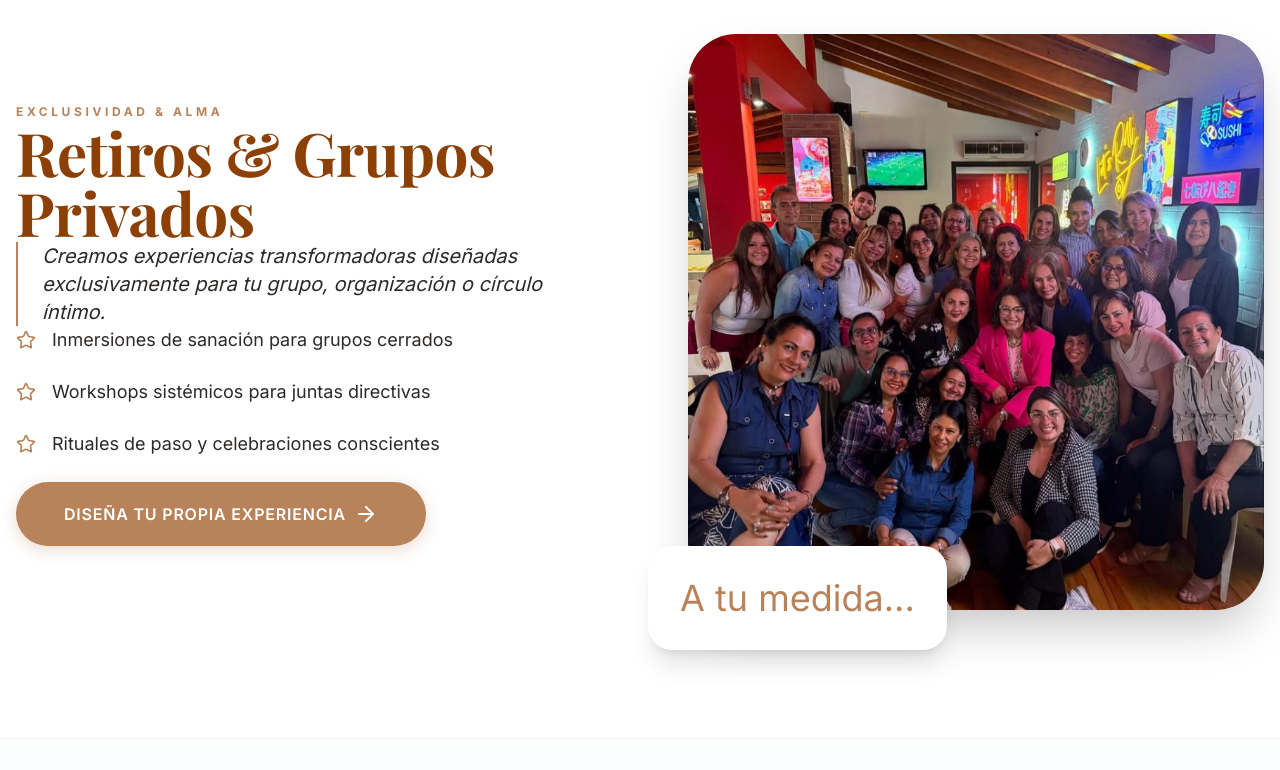
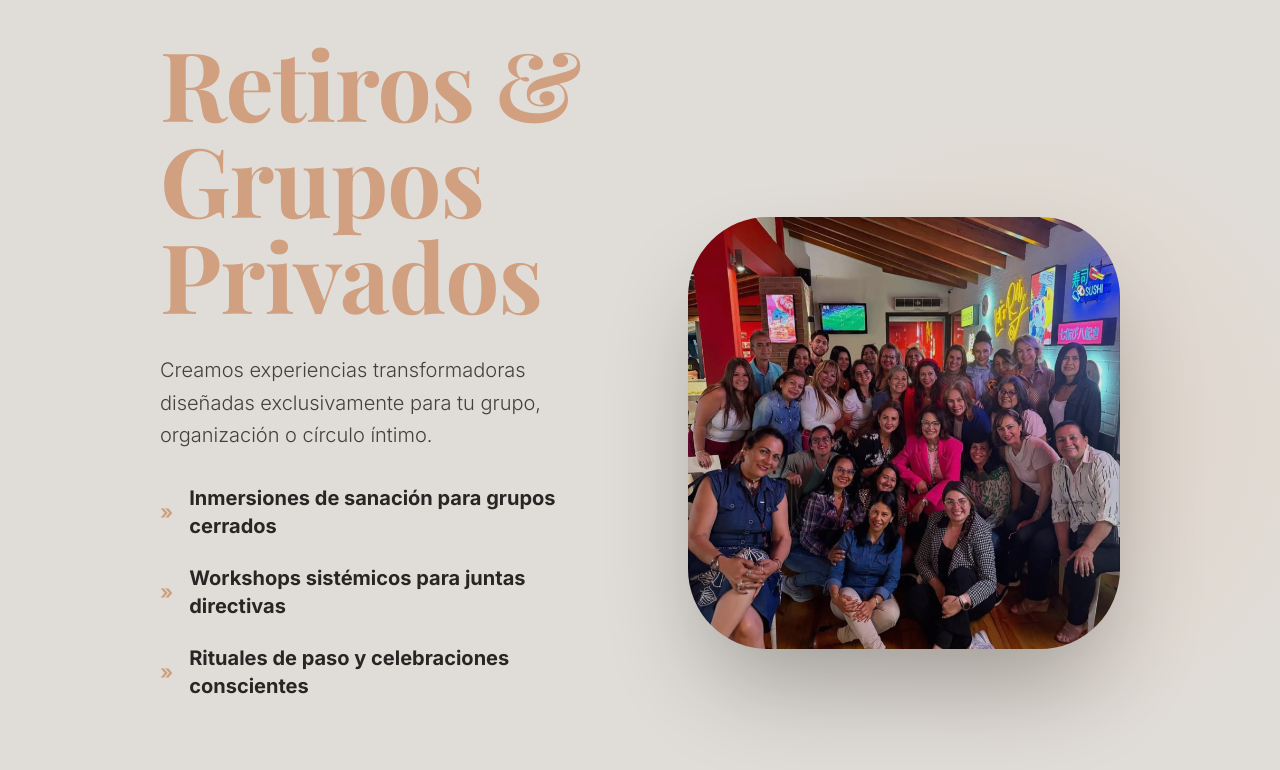
Before and after one commit to yelitzerangeloficialweb-max/yelitze-rangel-web, a Next.js app: page /eventos in a window 1280 px wide. Shown: the part 3300-4070 px from the top of the page. Built offline with nearby package versions, Linux system fonts and the light colour scheme; a web font is replaced by a local one.

Commit message:
style: redesign 'Retiros Privados' section with warm gray background, copper glow, and new typography

```diff
--- a/app/(website)/(routes)/eventos/page.tsx
+++ b/app/(website)/(routes)/eventos/page.tsx
@@ -206,55 +206,62 @@ export default function EventsPage() {
                 </div>
             </section>
 
-            {/* 4. SECTION: RETIROS A MEDIDA (LUXURY) */}
-            <section className="py-32 bg-white relative overflow-hidden">
-                <div className="container mx-auto max-w-7xl px-4">
+            {/* 4. SECTION: RETIROS A MEDIDA (EDITORIAL REDESIGN) */}
+            <section className="py-32 bg-[#e0ddd8] relative overflow-hidden">
+                {/* Decorative Glow */}
+                <div className="absolute right-0 top-1/2 -translate-y-1/2 w-[40%] h-[80%] bg-[radial-gradient(circle_at_center,_rgba(224,152,106,0.15),_transparent_70%)] pointer-events-none" />
+
+                <div className="container mx-auto max-w-7xl px-8 lg:px-40 relative z-10">
                     <div className="flex flex-col lg:flex-row items-center gap-16 lg:gap-24">
-                        <div className="lg:w-1/2 space-y-10">
+                        <div className="lg:w-1/2 space-y-12">
                             <FadeIn>
-                                <span className="text-[var(--color-secondary)] font-bold tracking-[0.3em] uppercase text-xs">Exclusividad & Alma</span>
-                                <h2 className="text-4xl md:text-6xl font-heading text-[var(--color-primary)] leading-tight">Retiros & Grupos <br /> Privados</h2>
-                                <p className="text-xl text-[var(--color-text-light)] italic border-l-2 border-[var(--color-secondary)] pl-6">
+                                <h2 className="text-6xl lg:text-8xl font-heading text-[#d0a080] leading-[1.1] mb-8">
+                                    Retiros & Grupos <br /> Privados
+                                </h2>
+
+                                <div className="space-y-8">
+                                    <p className="text-xl text-stone-700 leading-relaxed font-light max-w-lg">
                                         Creamos experiencias transformadoras diseñadas exclusivamente para tu grupo, organización o círculo íntimo.
                                     </p>
+
                                     <ul className="space-y-6">
                                         {[
                                             "Inmersiones de sanación para grupos cerrados",
                                             "Workshops sistémicos para juntas directivas",
                                             "Rituales de paso y celebraciones conscientes"
                                         ].map((text, i) => (
-                                        <li key={i} className="flex items-start gap-4 text-[var(--color-text-light)]">
-                                            <Star className="w-5 h-5 text-[var(--color-secondary)] mt-1 shrink-0" />
-                                            <span className="text-lg">{text}</span>
+                                            <li key={i} className="flex items-center gap-4 text-stone-800 font-bold group hover:translate-x-2 transition-transform duration-300">
+                                                <span className="text-[#d0a080] text-xl font-bold">»</span>
+                                                <span className="text-lg lg:text-xl">{text}</span>
                                             </li>
                                         ))}
                                     </ul>
-                                <div className="pt-6">
+
+                                    <div className="pt-10">
                                         <a
                                             href="https://wa.me/17867268717"
                                             target="_blank"
-                                        className="btn-premium px-12 py-5"
+                                            rel="noopener noreferrer"
+                                            className="inline-flex items-center justify-center bg-[#b8835a] text-white hover:brightness-110 transition-all px-12 py-5 rounded-full font-bold uppercase tracking-[0.2em] text-xs lg:text-sm shadow-xl group"
                                         >
-                                        Diseña tu Propia Experiencia
-                                        <ArrowRight className="w-6 h-6" />
+                                            DISEÑA TU PROPIA EXPERIENCIA »
                                         </a>
+                                    </div>
                                 </div>
                             </FadeIn>
                         </div>
+
                         <div className="lg:w-1/2 relative">
                             <FadeIn>
-                                <div className="relative aspect-[16/10] lg:aspect-square rounded-[3rem] overflow-hidden shadow-2xl group">
+                                <div className="relative aspect-[16/10] lg:aspect-square rounded-[3rem] lg:rounded-[5rem] overflow-hidden shadow-[0_50px_100px_-20px_rgba(0,0,0,0.3)] group">
                                     <Image
                                         src="/assets/images/gallery/custom-retreat-group.jpg"
                                         alt="Sesión Grupal de Sanación"
                                         fill
                                         className="object-cover group-hover:scale-105 transition-transform duration-1000"
                                     />
-                                    <div className="absolute inset-0 bg-gradient-to-tr from-[var(--color-primary)]/10 to-transparent" />
-                                </div>
-                                {/* Ornamental tag */}
-                                <div className="absolute -bottom-10 -left-10 bg-white p-8 rounded-3xl shadow-xl hidden md:block">
-                                    <p className="text-[var(--color-secondary)] font-whisper text-4xl">A tu medida...</p>
+                                    {/* Subtle Overlay to match editorial reference */}
+                                    <div className="absolute inset-0 bg-stone-900/10 pointer-events-none" />
                                 </div>
                             </FadeIn>
                         </div>
```
Lines whose indentation alone changed are shown as unchanged.
